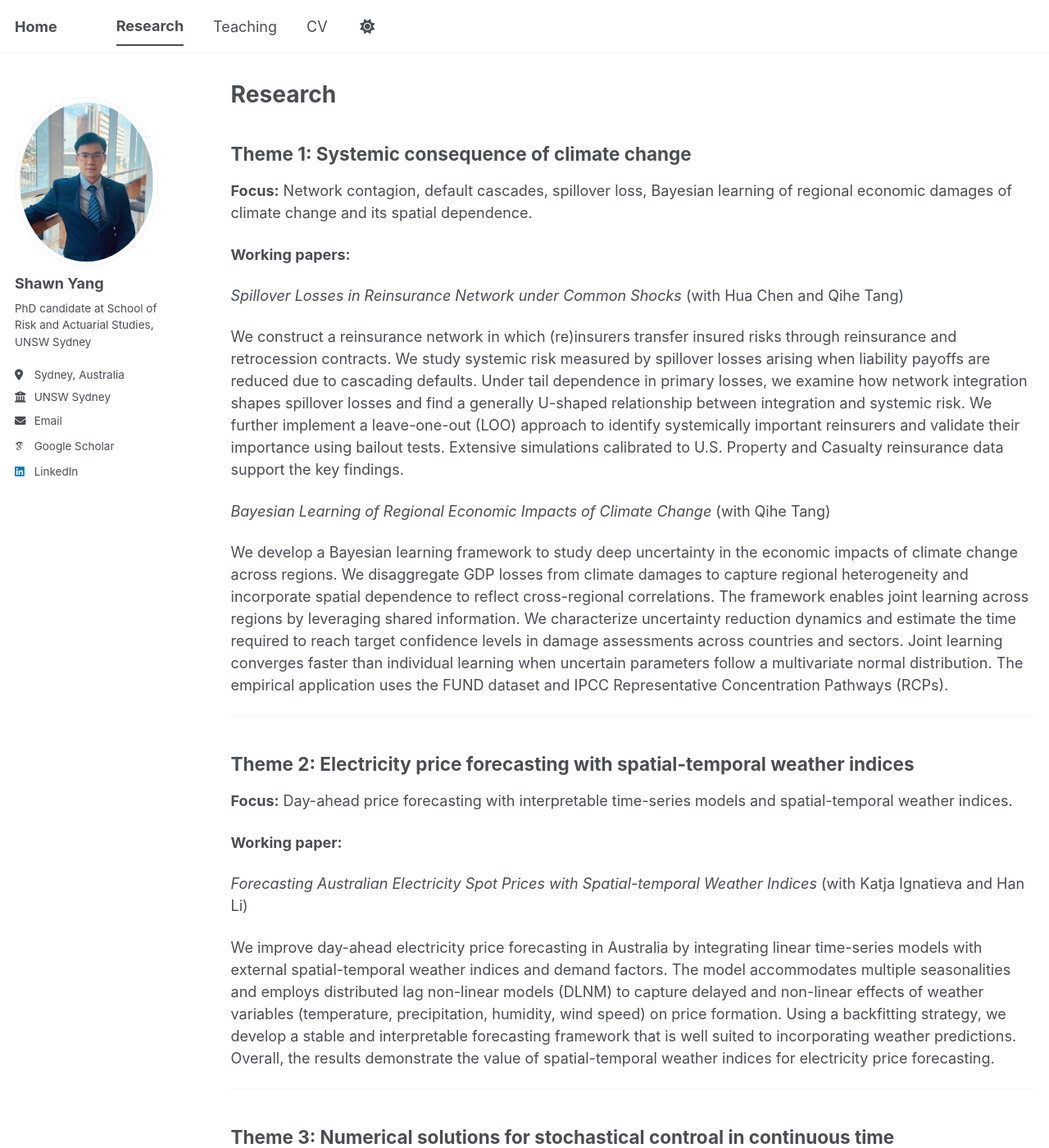
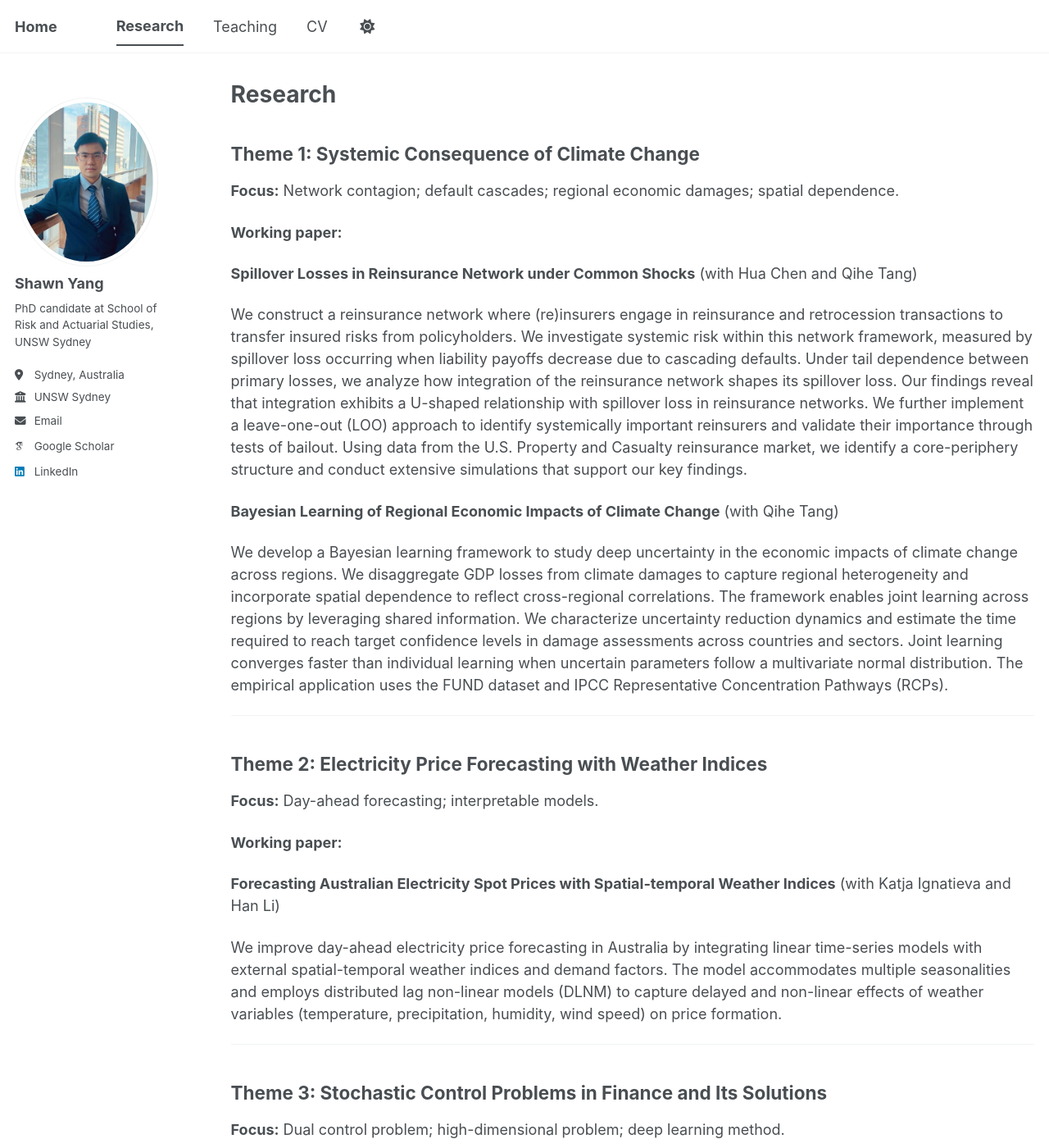
Before and after one commit to Shawnyangbest/Shawnyangbest, a Jekyll site: the page built from _pages/research.md, in a window 1280 px wide and 1400 px high. Shown: the whole window at 82% size. Built offline with Jekyll 4.4.1, drawn with Linux system fonts in a browser that asks for light colours; some web fonts are replaced; a script bundle is joined from its source files by our own code; library files that are not in the unit come from our copies; some of the changed text lies outside the part shown.

Commit message:
Update research.md

```diff
--- a/_pages/research.md
+++ b/_pages/research.md
@@ -5,35 +5,36 @@ permalink: /research/
 author_profile: True
 ---
 
-## Theme 1: Systemic consequence of climate change
-**Focus:** Network contagion, default cascades, spillover loss, Bayesian learning of regional economic damages of climate change and its spatial dependence.
+## Theme 1: Systemic Consequence of Climate Change
+**Focus:** Network contagion; default cascades; regional economic damages; spatial dependence.
 
-**Working papers:**
+**Working paper:**
 
-*Spillover Losses in Reinsurance Network under Common Shocks* (with Hua Chen and Qihe Tang)
+**Spillover Losses in Reinsurance Network under Common Shocks** (with Hua Chen and Qihe Tang)
 
-We construct a reinsurance network in which (re)insurers transfer insured risks through reinsurance and retrocession contracts. We study systemic risk measured by spillover losses arising when liability payoffs are reduced due to cascading defaults. Under tail dependence in primary losses, we examine how network integration shapes spillover losses and find a generally U-shaped relationship between integration and systemic risk. We further implement a leave-one-out (LOO) approach to identify systemically important reinsurers and validate their importance using bailout tests. Extensive simulations calibrated to U.S. Property and Casualty reinsurance data support the key findings.
+We construct a reinsurance network where (re)insurers engage in reinsurance and retrocession transactions to transfer insured risks from policyholders. We investigate systemic risk within this network framework, measured by spillover loss occurring when liability
+payoffs decrease due to cascading defaults. Under tail dependence between primary losses, we analyze how integration of the reinsurance network shapes its spillover loss. Our findings reveal that integration exhibits a U-shaped relationship with spillover loss in reinsurance networks. We further implement a leave-one-out (LOO) approach to identify systemically important reinsurers and validate their importance through tests of bailout. Using data from the U.S. Property and Casualty reinsurance market, we identify a core-periphery structure and conduct extensive simulations that support our key findings.
 
 
-*Bayesian Learning of Regional Economic Impacts of Climate Change* (with Qihe Tang)
+**Bayesian Learning of Regional Economic Impacts of Climate Change** (with Qihe Tang)
 
 We develop a Bayesian learning framework to study deep uncertainty in the economic impacts of climate change across regions. We disaggregate GDP losses from climate damages to capture regional heterogeneity and incorporate spatial dependence to reflect cross-regional correlations. The framework enables joint learning across regions by leveraging shared information. We characterize uncertainty reduction dynamics and estimate the time required to reach target confidence levels in damage assessments across countries and sectors. Joint learning converges faster than individual learning when uncertain parameters follow a multivariate normal distribution. The empirical application uses the FUND dataset and IPCC Representative Concentration Pathways (RCPs).
 
 ---
 
-## Theme 2: Electricity price forecasting with spatial-temporal weather indices
-**Focus:** Day-ahead price forecasting with interpretable time-series models and spatial-temporal weather indices.
+## Theme 2: Electricity Price Forecasting with Weather Indices
+**Focus:** Day-ahead forecasting; interpretable models.
 
 **Working paper:**
 
-*Forecasting Australian Electricity Spot Prices with Spatial-temporal Weather Indices* (with Katja Ignatieva and Han Li)
+**Forecasting Australian Electricity Spot Prices with Spatial-temporal Weather Indices** (with Katja Ignatieva and Han Li)
 
-We improve day-ahead electricity price forecasting in Australia by integrating linear time-series models with external spatial-temporal weather indices and demand factors. The model accommodates multiple seasonalities and employs distributed lag non-linear models (DLNM) to capture delayed and non-linear effects of weather variables (temperature, precipitation, humidity, wind speed) on price formation. Using a backfitting strategy, we develop a stable and interpretable forecasting framework that is well suited to incorporating weather predictions. Overall, the results demonstrate the value of spatial-temporal weather indices for electricity price forecasting.
+We improve day-ahead electricity price forecasting in Australia by integrating linear time-series models with external spatial-temporal weather indices and demand factors. The model accommodates multiple seasonalities and employs distributed lag non-linear models (DLNM) to capture delayed and non-linear effects of weather variables (temperature, precipitation, humidity, wind speed) on price formation.
 
 ---
 
-## Theme 3: Numerical solutions for stochastical controal in continuous time
-**Focus:** Dual problems, dimensional disaster, deep learning in solving equations.
+## Theme 3: Stochastic Control Problems in Finance and Its Solutions
+**Focus:** Dual control problem; high-dimensional problem; deep learning method.
 
 **Peer-reviewed publications (Master’s):**
 - Ma, J. and Yang, S. (2024). *High-dimensional stochastic control models for newsvendor problems and deep learning resolution*. **Annals of Operations Research**, 339, 789–811.
```
